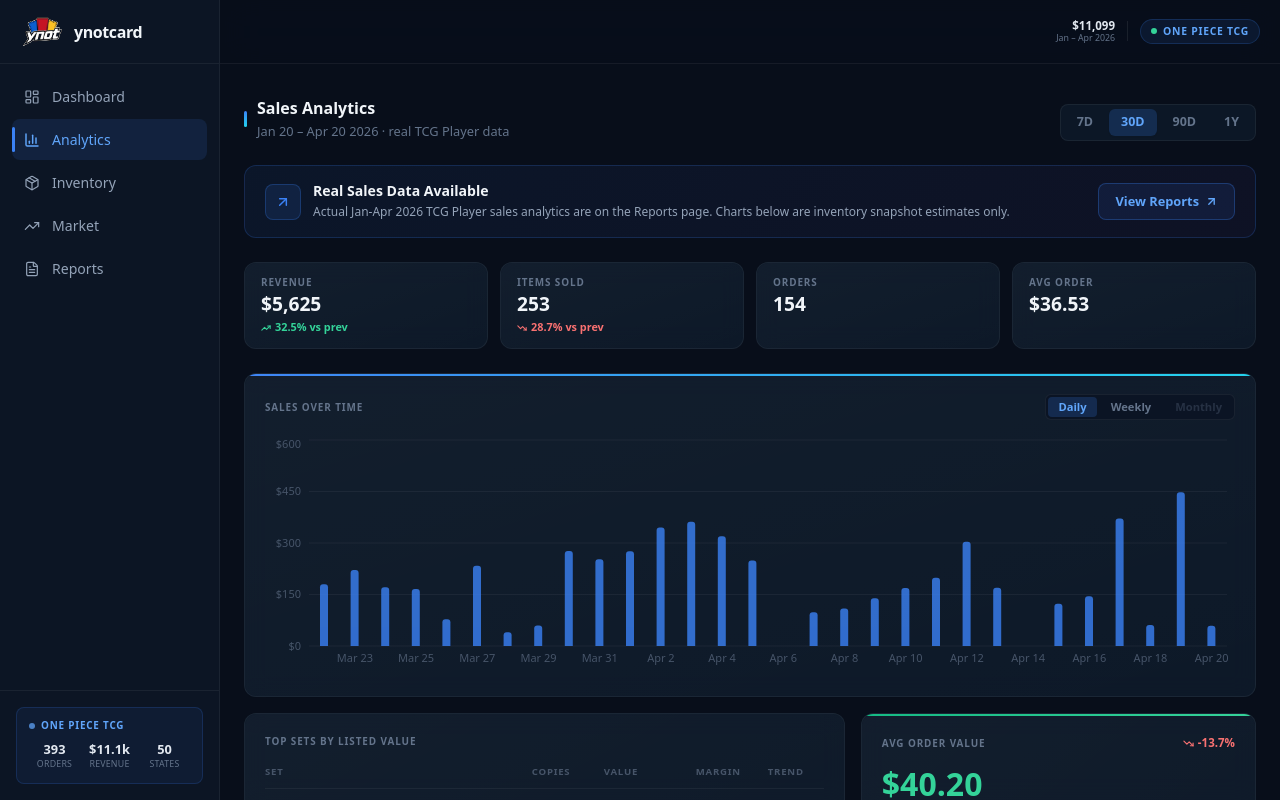
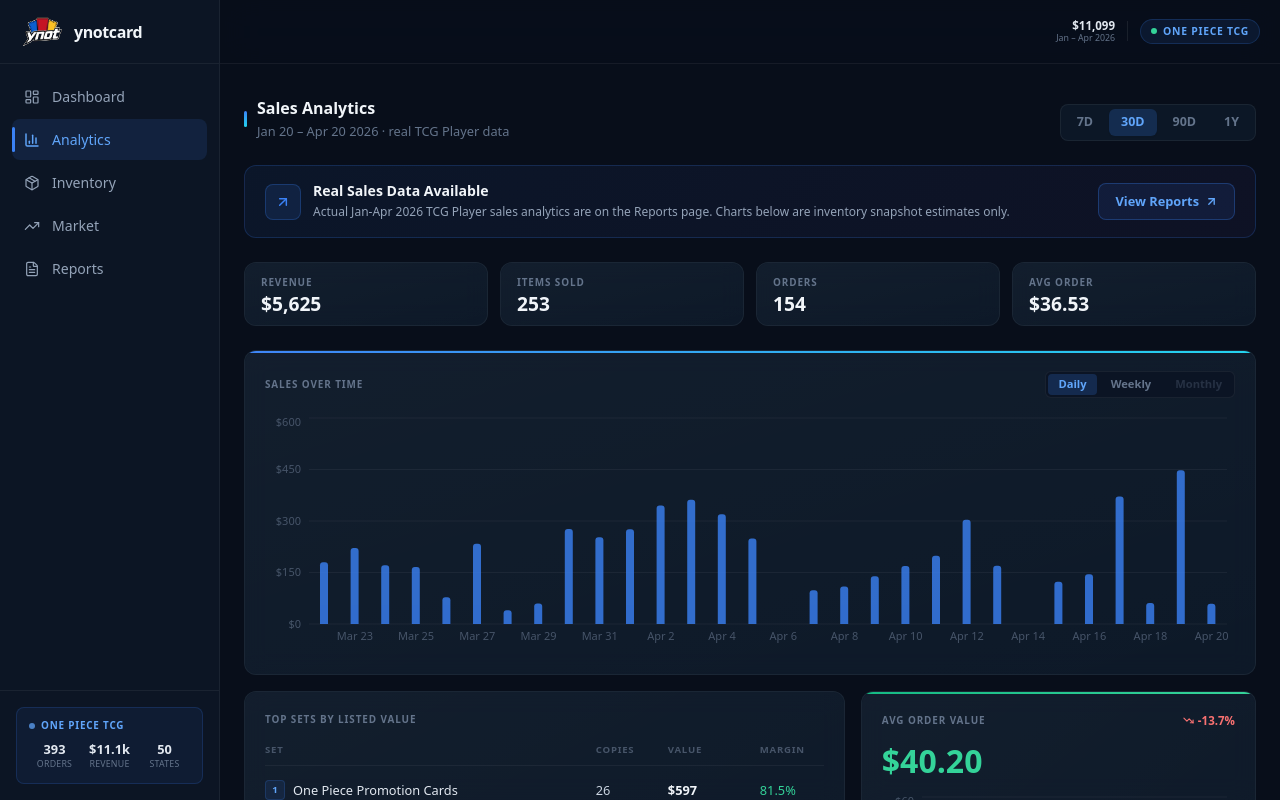
Before and after one commit to Tonyl3260/ynotcard, a Next.js app: page /analytics in a window 1280 px wide. Built offline with nearby package versions, Linux system fonts and the light colour scheme.

Commit message:
update charts

```diff
--- a/components/sections/executive-summary.tsx
+++ b/components/sections/executive-summary.tsx
@@ -1,7 +1,7 @@
 'use client'
 
 import { motion } from 'framer-motion'
-import { Activity, AlertTriangle, Bot, Package, TrendingUp } from 'lucide-react'
+import { Activity, AlertTriangle, BarChart2, Package, TrendingUp } from 'lucide-react'
 
 // ── Types ─────────────────────────────────────────────────────────────────────
 
@@ -128,9 +128,8 @@
             <div className="flex items-center gap-3">
               {/* Glow orb */}
               <div className="relative h-8 w-8 rounded-lg flex items-center justify-center"
-                style={{ background: 'rgba(139,92,246,0.15)', border: '1px solid rgba(139,92,246,0.3)' }}>
-                <Bot size={15} strokeWidth={2} style={{ color: '#8B5CF6' }} />
-                <span className="absolute -top-0.5 -right-0.5 h-2 w-2 rounded-full bg-violet-400 border-2 border-canvas-800 animate-pulse" />
+                style={{ background: 'rgba(59,130,246,0.12)', border: '1px solid rgba(59,130,246,0.25)' }}>
+                <BarChart2 size={15} strokeWidth={2} style={{ color: '#60A5FA' }} />
               </div>
               <div>
                 <h2 className="text-[0.95rem] font-semibold text-slate-100 leading-none">
@@ -140,17 +139,10 @@
               </div>
             </div>
 
-            {/* AI badge */}
-            <span
-              className="hidden sm:inline-flex items-center gap-1.5 rounded-full px-2.5 py-1 text-[0.62rem] font-bold uppercase tracking-[0.06em] border"
-              style={{
-                color: '#A78BFA',
-                background: 'rgba(139,92,246,0.1)',
-                borderColor: 'rgba(139,92,246,0.3)',
-              }}
+            <span className="hidden sm:inline-flex items-center gap-1.5 rounded-full px-2.5 py-1 text-[0.62rem] font-bold uppercase tracking-[0.06em] border"
+              style={{ color: '#60A5FA', background: 'rgba(59,130,246,0.08)', borderColor: 'rgba(59,130,246,0.2)' }}
             >
-              <span className="h-1.5 w-1.5 rounded-full bg-violet-400 animate-pulse" />
-              AI-Generated · Mock data
+              Jan – Apr 2026
             </span>
           </div>
 
@@ -191,7 +183,7 @@
                   <p className={`text-[1.4rem] font-bold tabular-nums leading-none ${ins.metricColor}`}>
                     {ins.metric}
                   </p>
-                  <p className="text-[0.6rem] text-slate-600 mt-1 uppercase tracking-wide">vs last mo</p>
+                  <p className="text-[0.6rem] text-slate-600 mt-1 uppercase tracking-wide">current</p>
                 </div>
               </motion.div>
             ))}
@@ -201,10 +193,10 @@
           <div className="px-6 py-3 border-t border-white/[0.04] flex items-center justify-between"
             style={{ background: 'rgba(0,0,0,0.15)' }}>
             <p className="text-[0.62rem] text-slate-600">
-              Last analyzed · just now · 4 signals detected
+              Based on Jan – Apr 2026 TCGPlayer sales data
             </p>
             <p className="text-[0.62rem] text-slate-600">
-              Live inventory snapshot
+              Inventory snapshot
             </p>
           </div>
 
--- a/components/sections/sales-analytics.tsx
+++ b/components/sections/sales-analytics.tsx
@@ -172,19 +172,19 @@
   { state: 'IL', orders: 14, revenue: 339  },
 ]
 
-const STATS: Record<DateRange, { revenue: string; units: number; orders: number; aov: string; revenueD: number | null; unitsD: number | null }> = {
-  '7D':  { revenue: '$1,207',  units: 52,  orders: 30,  aov: '$40.22', revenueD: 1.6,  unitsD: -20.0 },
-  '30D': { revenue: '$5,625',  units: 253, orders: 154, aov: '$36.53', revenueD: 32.5, unitsD: -28.7 },
-  '90D': { revenue: '$11,099', units: 749, orders: 393, aov: '$28.24', revenueD: null, unitsD: null  },
-  '1Y':  { revenue: '$11,099', units: 749, orders: 393, aov: '$28.24', revenueD: null, unitsD: null  },
+const STATS: Record<DateRange, { revenue: string; units: number; orders: number; aov: string }> = {
+  '7D':  { revenue: '$1,207',  units: 52,  orders: 30,  aov: '$40.22' },
+  '30D': { revenue: '$5,625',  units: 253, orders: 154, aov: '$36.53' },
+  '90D': { revenue: '$11,099', units: 749, orders: 393, aov: '$28.24' },
+  '1Y':  { revenue: '$11,099', units: 749, orders: 393, aov: '$28.24' },
 }
 
 const TOP_SETS = [
-  { name: 'One Piece Promotion Cards',           units: 26, revenue: 597, margin: 81.5, trend:  5.2 },
-  { name: 'Premium Booster The Best',            units: 28, revenue: 523, margin: 79.9, trend:  3.8 },
-  { name: 'Premium Booster The Best Vol. 2',     units: 33, revenue: 430, margin: 76.2, trend:  2.1 },
-  { name: 'A Fist of Divine Speed',              units: 10, revenue: 405, margin: 84.6, trend:  8.4 },
-  { name: "Adventure on Kami's Island",          units: 11, revenue: 393, margin: 84.1, trend:  6.7 },
+  { name: 'One Piece Promotion Cards',       units: 26, revenue: 597, margin: 81.5 },
+  { name: 'Premium Booster The Best',        units: 28, revenue: 523, margin: 79.9 },
+  { name: 'Premium Booster The Best Vol. 2', units: 33, revenue: 430, margin: 76.2 },
+  { name: 'A Fist of Divine Speed',          units: 10, revenue: 405, margin: 84.6 },
+  { name: "Adventure on Kami's Island",      units: 11, revenue: 393, margin: 84.1 },
 ]
 
 // ── Shared primitives ─────────────────────────────────────────────────────────
@@ -270,24 +270,18 @@
 
 function StatsStrip({ range }: { range: DateRange }) {
   const s = STATS[range]
-  const items: { label: string; value: string; delta: number | null }[] = [
-    { label: 'Revenue',    value: s.revenue,                  delta: s.revenueD },
-    { label: 'Items Sold', value: s.units.toLocaleString(),   delta: s.unitsD   },
-    { label: 'Orders',     value: s.orders.toLocaleString(),  delta: null       },
-    { label: 'Avg Order',  value: s.aov,                      delta: null       },
+  const items = [
+    { label: 'Revenue',    value: s.revenue               },
+    { label: 'Items Sold', value: s.units.toLocaleString() },
+    { label: 'Orders',     value: s.orders.toLocaleString() },
+    { label: 'Avg Order',  value: s.aov                   },
   ]
   return (
     <div className="grid grid-cols-2 sm:grid-cols-4 gap-3 mb-6">
-      {items.map(({ label, value, delta }) => (
+      {items.map(({ label, value }) => (
         <Card key={label} className="px-4 py-3">
           <p className="text-[0.62rem] font-bold uppercase tracking-[0.09em] text-slate-500 mb-1">{label}</p>
           <p className="text-[1.2rem] font-bold tabular-nums text-slate-100 leading-none">{value}</p>
-          {delta !== null && (
-            <p className={cn('text-[0.68rem] font-semibold mt-1.5 flex items-center gap-1', delta >= 0 ? 'text-emerald-400' : 'text-red-400')}>
-              {delta >= 0 ? <TrendingUp size={10} strokeWidth={2.5} /> : <TrendingDown size={10} strokeWidth={2.5} />}
-              {Math.abs(delta)}% vs prev
-            </p>
-          )}
         </Card>
       ))}
     </div>
@@ -352,53 +346,32 @@
     <Card className="p-5 h-full">
       <WidgetTitle>Top Sets by Listed Value</WidgetTitle>
       <div className="overflow-x-auto -mx-1 px-1">
-      {/* Header */}
-      <div className="grid gap-3 pb-2 border-b border-white/[0.05] mb-1 min-w-[420px]"
-        style={{ gridTemplateColumns: '1fr 60px 80px 60px 56px' }}>
-        {['Set', 'Copies', 'Value', 'Margin', 'Trend'].map(h => (
+        <div className="grid gap-3 pb-2 border-b border-white/[0.05] mb-1 min-w-[360px]"
+          style={{ gridTemplateColumns: '1fr 60px 80px 64px' }}>
+          {['Set', 'Copies', 'Value', 'Margin'].map(h => (
             <p key={h} className="text-[0.6rem] font-bold uppercase tracking-[0.08em] text-slate-600">{h}</p>
           ))}
         </div>
-      {/* Rows */}
         <div className="space-y-0">
           {TOP_SETS.map((s, i) => (
             <div
               key={s.name}
-            className="grid items-center gap-3 py-2.5 border-b border-white/[0.04] last:border-0 min-w-[420px]"
-            style={{ gridTemplateColumns: '1fr 60px 80px 60px 56px' }}
+              className="grid items-center gap-3 py-2.5 border-b border-white/[0.04] last:border-0 min-w-[360px]"
+              style={{ gridTemplateColumns: '1fr 60px 80px 64px' }}
             >
-            {/* Set name */}
-            <div className="min-w-0">
-              <div className="flex items-center gap-2">
+              <div className="min-w-0 flex items-center gap-2">
                 <span className="h-5 w-5 rounded shrink-0 flex items-center justify-center text-[0.6rem] font-bold bg-primary-500/10 text-primary-400 border border-primary-500/20">
                   {i + 1}
                 </span>
                 <p className="text-[0.8rem] font-medium text-slate-200 truncate">{s.name}</p>
               </div>
-            </div>
-            {/* Units */}
               <p className="text-[0.8rem] tabular-nums text-slate-300">{s.units}</p>
-            {/* Revenue */}
-            <p className="text-[0.8rem] tabular-nums font-semibold text-slate-100">
-              ${s.revenue.toLocaleString()}
-            </p>
-            {/* Margin */}
+              <p className="text-[0.8rem] tabular-nums font-semibold text-slate-100">${s.revenue.toLocaleString()}</p>
               <p className="text-[0.8rem] tabular-nums text-emerald-400">{s.margin}%</p>
-            {/* Trend */}
-            <div className={cn(
-              'flex items-center gap-1 text-[0.72rem] font-semibold',
-              s.trend >= 0 ? 'text-emerald-400' : 'text-red-400',
-            )}>
-              {s.trend >= 0
-                ? <TrendingUp size={11} strokeWidth={2.5} className="shrink-0" />
-                : <TrendingDown size={11} strokeWidth={2.5} className="shrink-0" />
-              }
-              {Math.abs(s.trend)}%
-            </div>
             </div>
           ))}
         </div>
-      </div>{/* /overflow-x-auto */}
+      </div>
     </Card>
   )
 }
```
Lines whose indentation alone changed are shown as unchanged.
